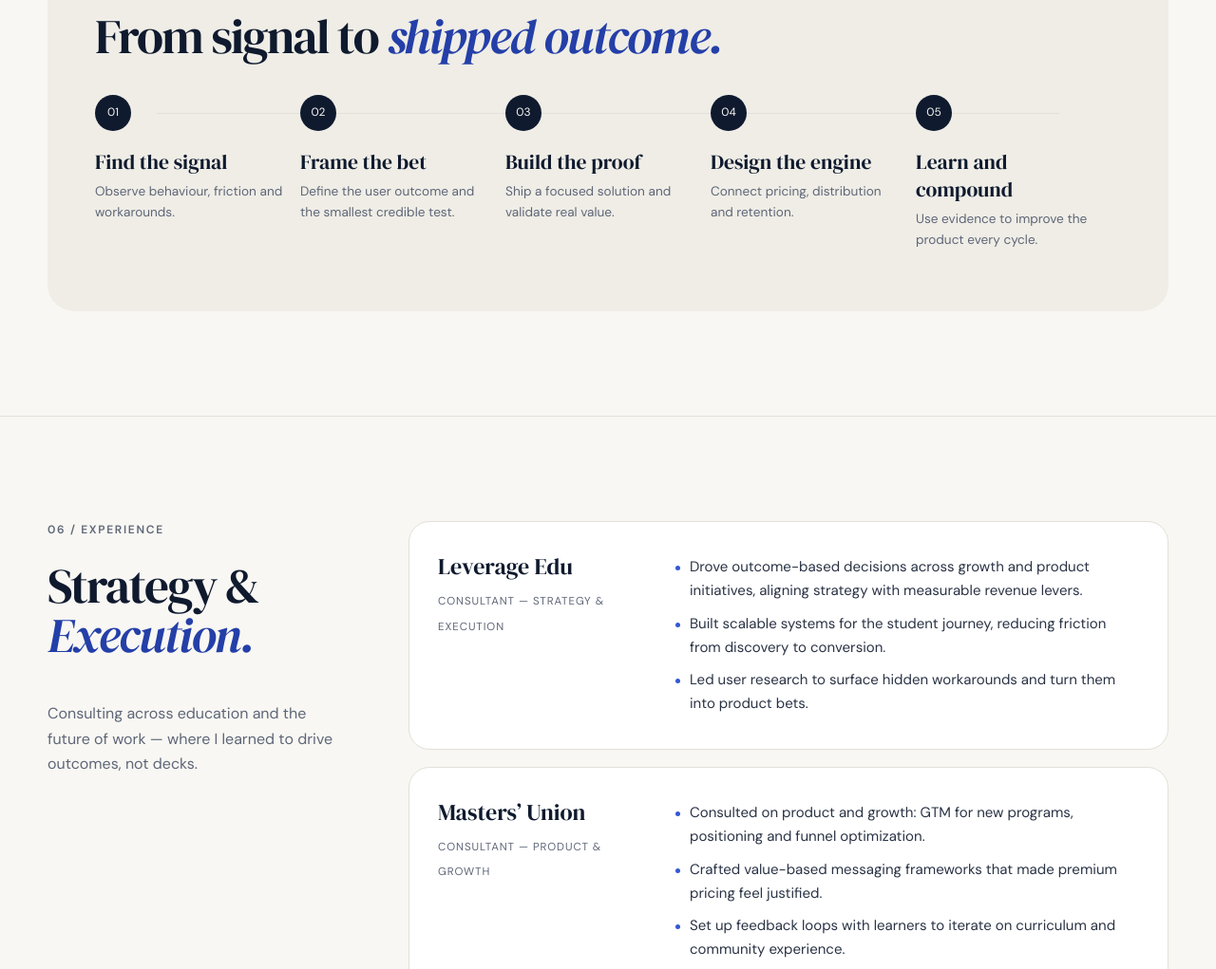
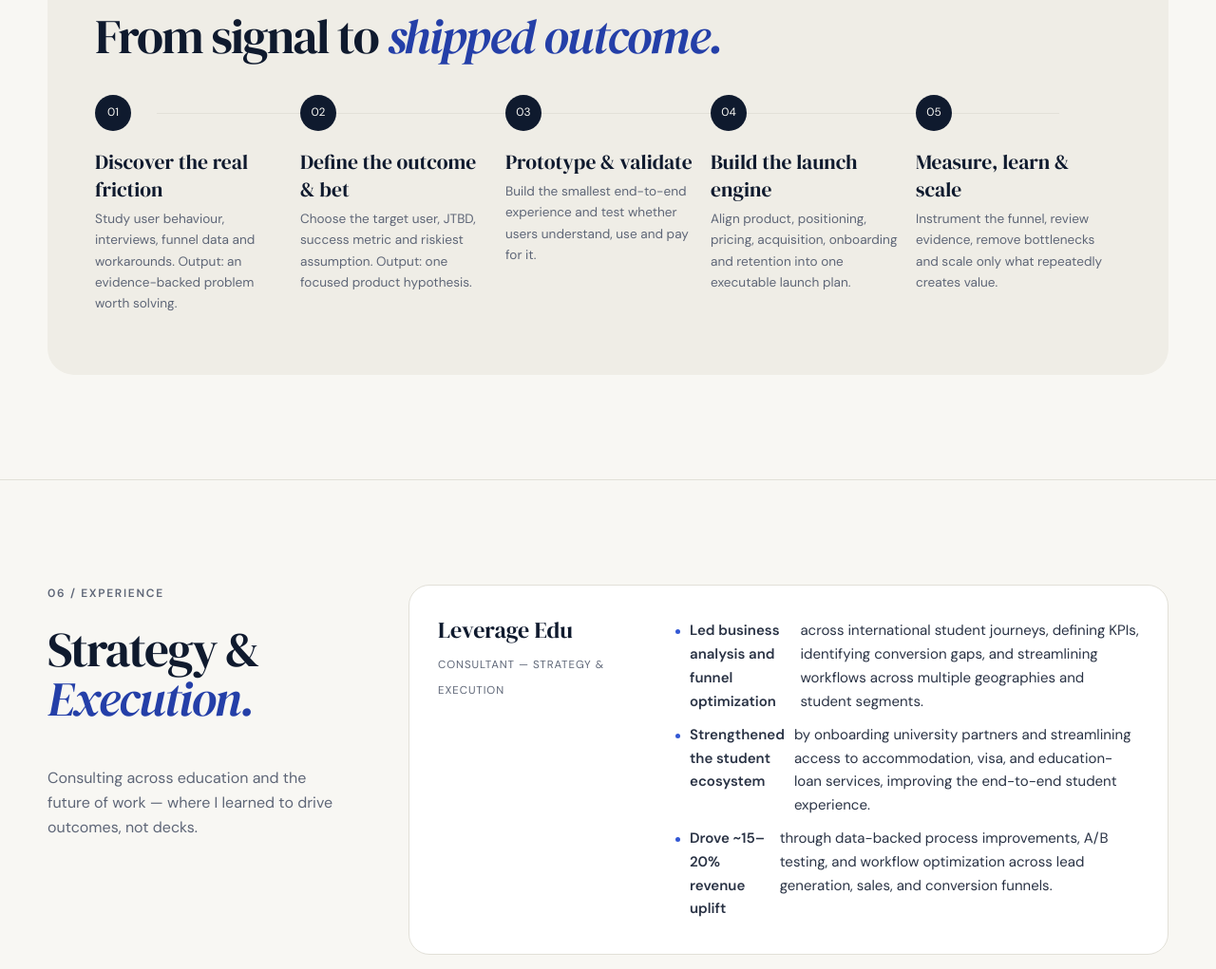
Before and after one commit to prachipriya286-ux/Portfolio, a plain HTML site: page index.html in a window 1280 px wide. Shown: the part 9385-10406 px from the top of the page at 95% size. Drawn offline with Linux system fonts and the light colour scheme.

Commit message:
Update experience and product process
Add outcome-led Leverage Edu and Masters’ Union experience, clarify the five-step Product Operating System, and include the corrected minimal contact section.

```diff
--- a/index.html
+++ b/index.html
@@ -137,7 +137,7 @@
 .project.dark .cards b,.project.dark .metric span{color:var(--work-panel-muted);opacity:1}
 @media(min-width:701px){.hgrid{grid-template-columns:minmax(0,1.2fr) minmax(280px,.8fr);column-gap:56px;row-gap:18px;align-items:start}.htxt{display:contents}.hgrid .eyebrow{grid-column:1/-1;grid-row:1;margin-bottom:8px}.hgrid .hero h1,.hgrid h1{grid-column:1;grid-row:2;margin-bottom:10px}.hgrid .photo{grid-column:2;grid-row:2/5;align-self:center;width:min(100%,420px);margin:0 auto}.hgrid .lead{grid-column:1;grid-row:3}.hgrid .actions{grid-column:1;grid-row:4;margin-top:12px}}
 .lstep summary{list-style:none;cursor:default}.lstep summary::-webkit-details-marker{display:none}.lstep summary h3{display:block}
-#contact p:not(:first-of-type){display:none}
+#contact .contact-card>strong,#contact .contact-card>p{display:none}
 @media(max-width:700px){
   .hero{min-height:auto;padding:44px 0 40px}.hgrid{grid-template-columns:minmax(0,1fr) 112px;gap:16px 14px;align-items:center}.htxt{display:contents}
   .eyebrow{grid-column:1/-1;margin:0 0 4px;font-size:.68rem;line-height:1.45}.hero h1{grid-column:1;grid-row:2;margin:0;font-size:clamp(2.65rem,13vw,4rem);line-height:.92}.lead{grid-column:1/-1;grid-row:3;margin:12px 0 0;font-size:1rem}.actions{grid-column:1/-1;grid-row:4;margin-top:8px}
@@ -232,8 +232,8 @@
 <section class="section" id="experience"><div class="wrap"><div class="expgrid">
 <div class="reveal"><p class="kicker">06 / Experience</p><h2 style="font-size:clamp(2.2rem,4vw,3.4rem)">Strategy &amp; <em>Execution.</em></h2><p>Consulting across education and the future of work — where I learned to drive outcomes, not decks.</p></div>
 <div>
-<article class="role lift reveal"><div><h3>Leverage Edu</h3><small>Consultant — Strategy &amp; Execution</small></div><ul><li>Drove outcome-based decisions across growth and product initiatives, aligning strategy with measurable revenue levers.</li><li>Built scalable systems for the student journey, reducing friction from discovery to conversion.</li><li>Led user research to surface hidden workarounds and turn them into product bets.</li></ul></article>
-<article class="role lift reveal" data-d="100"><div><h3>Masters’ Union</h3><small>Consultant — Product &amp; Growth</small></div><ul><li>Consulted on product and growth: GTM for new programs, positioning and funnel optimization.</li><li>Crafted value-based messaging frameworks that made premium pricing feel justified.</li><li>Set up feedback loops with learners to iterate on curriculum and community experience.</li></ul></article>
+<article class="role lift reveal"><div><h3>Leverage Edu</h3><small>Consultant — Strategy &amp; Execution</small></div><ul><li><strong>Led business analysis and funnel optimization</strong> across international student journeys, defining KPIs, identifying conversion gaps, and streamlining workflows across multiple geographies and student segments.</li><li><strong>Strengthened the student ecosystem</strong> by onboarding university partners and streamlining access to accommodation, visa, and education-loan services, improving the end-to-end student experience.</li><li><strong>Drove ~15–20% revenue uplift</strong> through data-backed process improvements, A/B testing, and workflow optimization across lead generation, sales, and conversion funnels.</li></ul></article>
+<article class="role lift reveal" data-d="100"><div><h3>Masters’ Union</h3><small>Consultant — Product &amp; Growth</small></div><ul><li><strong>Drove GTM and launch execution</strong> for 3 flagship programs — EBAB, SBM &amp; PGP Bharat — from strategy to cohort acquisition.</li><li><strong>Successfully launched the inaugural 60-student cohort</strong>, partnering with Sales, Marketing &amp; Program teams across the acquisition funnel.</li><li><strong>Optimized the student acquisition funnel</strong> by identifying conversion bottlenecks and aligning Sales &amp; Marketing interventions to improve lead-to-enrollment movement.</li><li><strong>Orchestrated cross-functional execution</strong> to translate GTM strategy into successful program launches and student onboarding.</li></ul></article>
 <div class="callout reveal" data-d="150">I bring a founder mindset to consulting: I don’t just hand over a strategy doc — I ship the system that makes the strategy real.</div>
 </div></div></div></section>
 
@@ -247,7 +247,7 @@
 <script>
 const P=[["01","Strategic Thinking",["0→1 Product Strategy","Revenue Model Design","Go-To-Market","Pricing & Packaging","Competitive Positioning"]],["02","User & Growth",["User Psychology & JTBD","Need Creation Framework","Distribution & Growth Loops","Content-Led Acquisition","Community & Creator-Led Growth"]],["03","Execution & Scaling",["Roadmap & Prioritization","Cross-functional Leadership","PWA & Lifecycle Comms","Referral & Ambassador Programs","Metrics & Retention Design"]],["04","Builder Toolkit",["No-Code to Code Spectrum","Design → Dev → Deploy","Analytics & SEO Stack","Automation & CRM","AI-Augmented Workflow"]]];
 document.getElementById('pillars').innerHTML=P.map((p,i)=>`<div class="pillar lift reveal" data-d="${i*100}"><div class="top"><span>${p[0]}</span><span class="arrow">↗</span></div><h3>${p[1]}</h3><ul>${p[2].map(x=>`<li>${x}</li>`).join('')}</ul></div>`).join('');
-const L=[["01","Find the signal","Observe behaviour, friction and workarounds."],["02","Frame the bet","Define the user outcome and the smallest credible test."],["03","Build the proof","Ship a focused solution and validate real value."],["04","Design the engine","Connect pricing, distribution and retention."],["05","Learn and compound","Use evidence to improve the product every cycle."]];
+const L=[["01","Discover the real friction","Study user behaviour, interviews, funnel data and workarounds. Output: an evidence-backed problem worth solving."],["02","Define the outcome &amp; bet","Choose the target user, JTBD, success metric and riskiest assumption. Output: one focused product hypothesis."],["03","Prototype &amp; validate","Build the smallest end-to-end experience and test whether users understand, use and pay for it."],["04","Build the launch engine","Align product, positioning, pricing, acquisition, onboarding and retention into one executable launch plan."],["05","Measure, learn &amp; scale","Instrument the funnel, review evidence, remove bottlenecks and scale only what repeatedly creates value."]];
 document.getElementById('loop').innerHTML=L.map((l,i)=>`<details class="lstep reveal" data-d="${i*80}"><summary><i>${l[0]}</i><h3>${l[1]}</h3></summary><p>${l[2]}</p></details>`).join('');
 const root=document.documentElement,themeToggle=document.querySelector('.theme-toggle');
 const savedTheme=localStorage.getItem('portfolio-theme');
```
